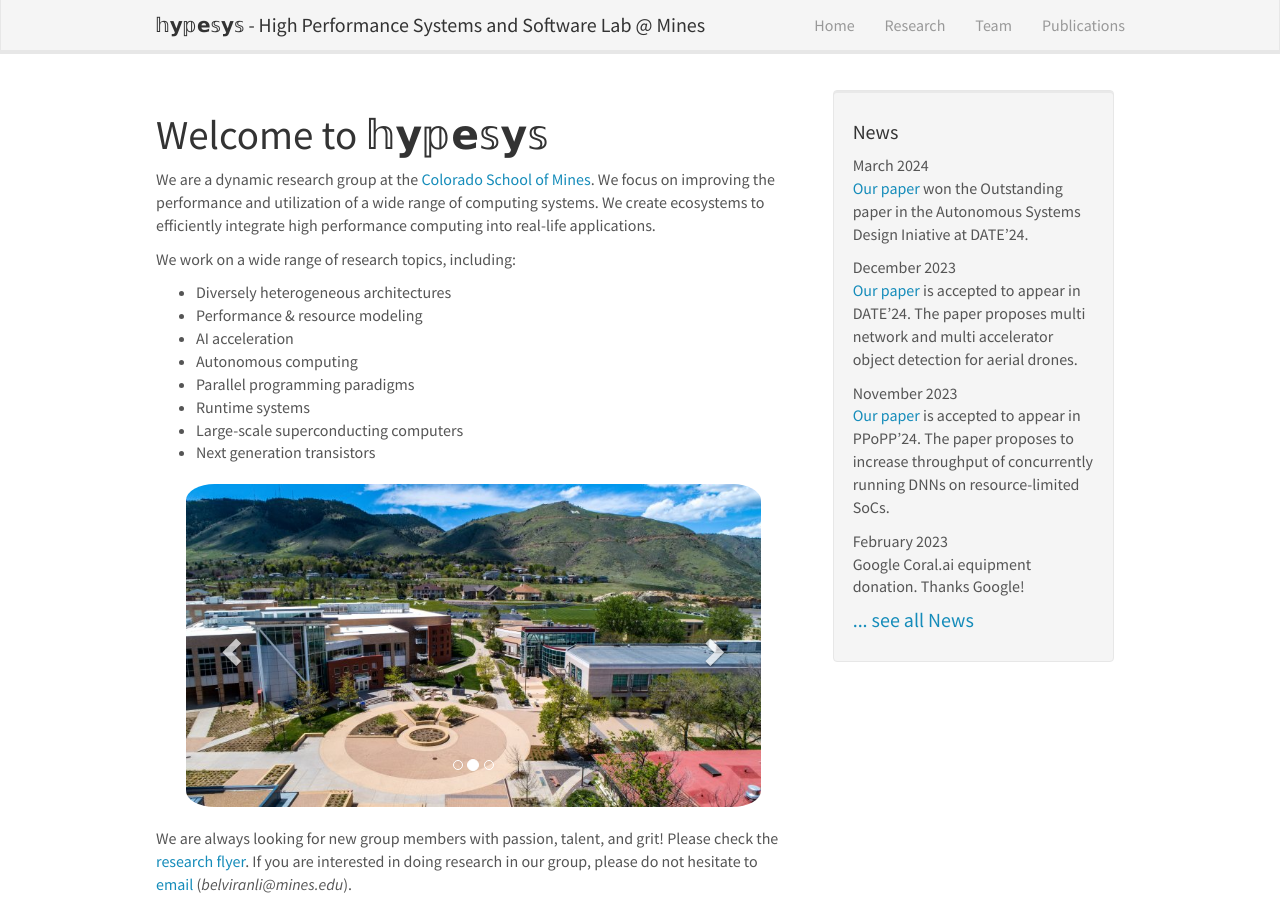
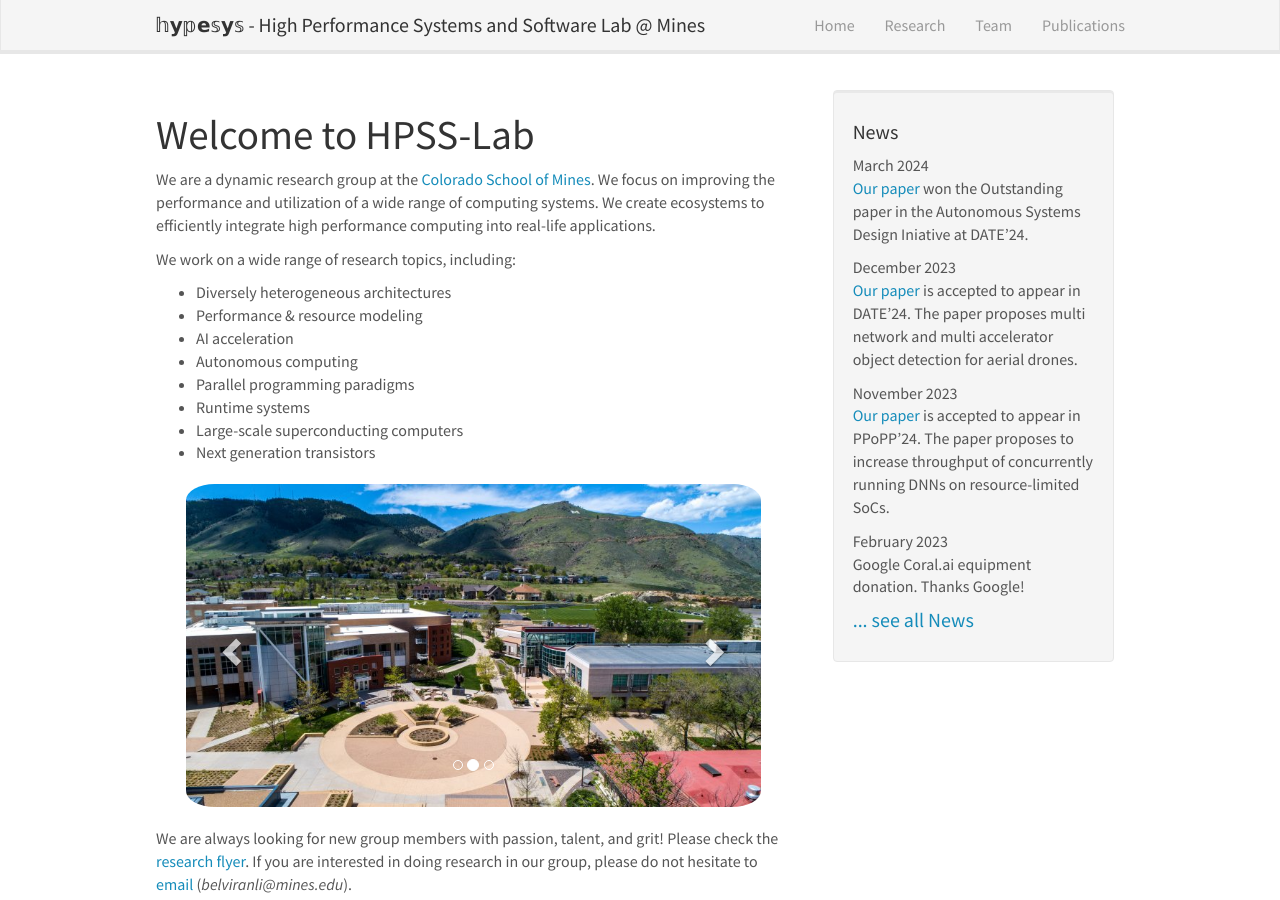
Before and after one commit to hpsslab/hpsslab.github.io, a Jekyll site: the page built from _pages/home.md, in a window 1280 px wide and 900 px high. Built offline with Jekyll 4.4.1, drawn with Linux system fonts in a browser that asks for light colours; nearby versions of some CDN libraries.

Commit message:
Update homelay.html

```diff
--- a/_layouts/homelay.html
+++ b/_layouts/homelay.html
@@ -3,7 +3,7 @@ layout: default
 ---
 
   <div id="homeid" class="col-sm-8">
-        <h1>Welcome to 𝕙𝘆𝕡𝗲𝕤𝘆𝕤 </h1>
+        <h1>Welcome to HPSS-Lab </h1>
 
 	{{ content }}
   </div>
```
